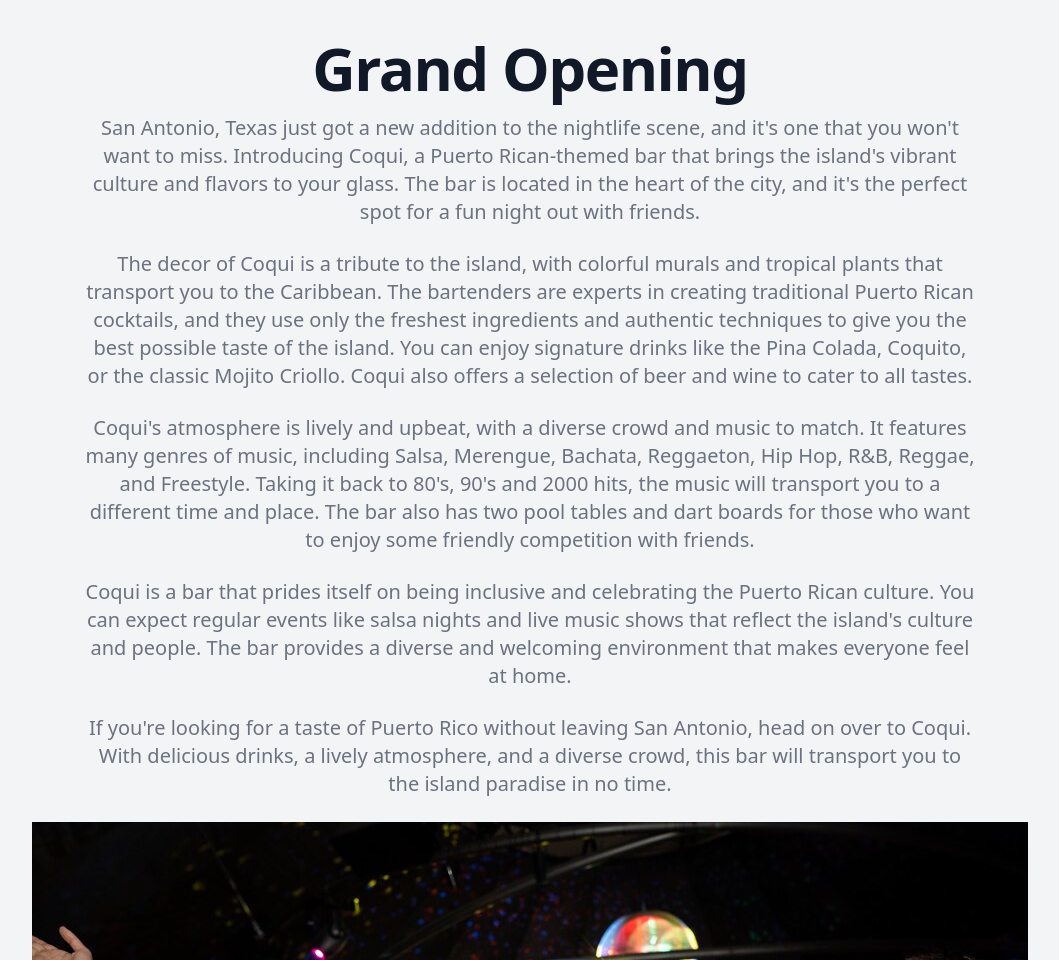
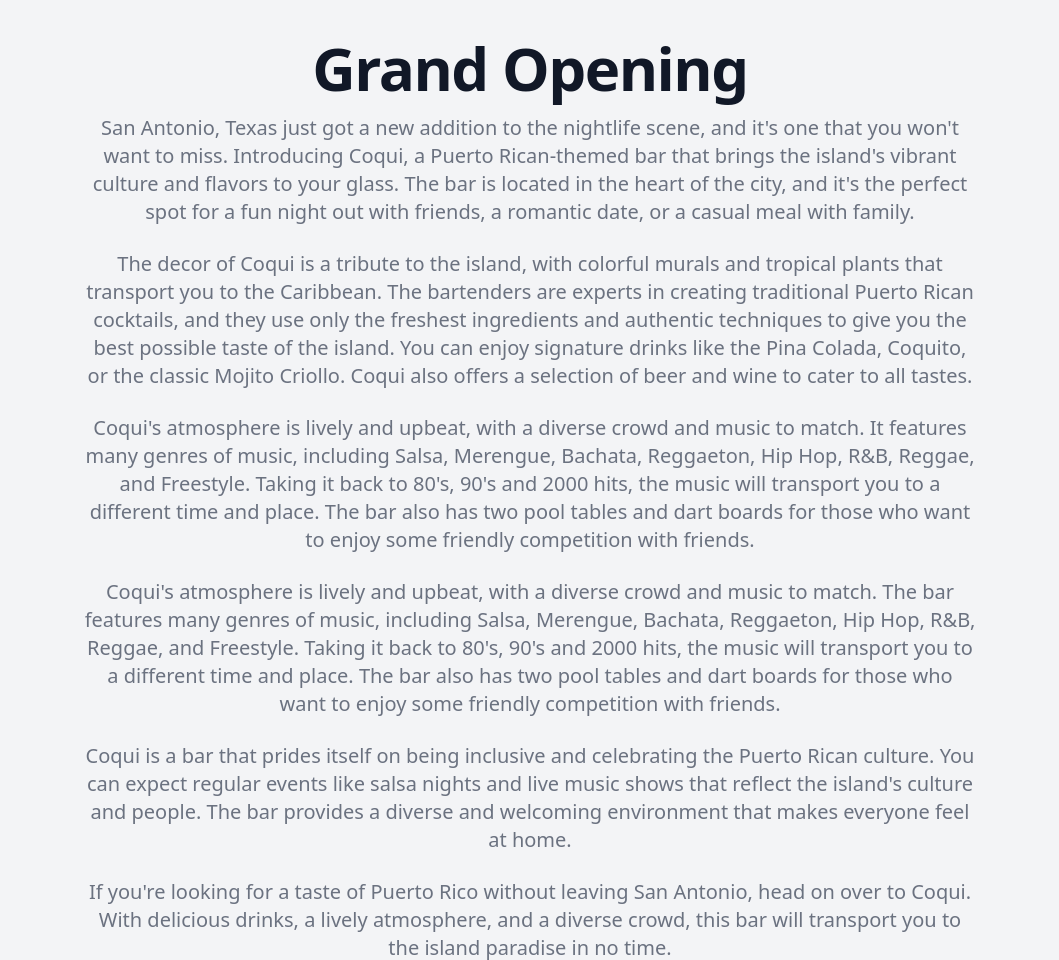
Before and after one commit to RogerHuba/coqui, a Django app: page / in a window 1280 px wide. Shown: the part 363-1323 px from the top of the page, without its empty margins (110-1169 px from the left). Run offline with Django 4.2, Linux system fonts and the light colour scheme; style sheets or scripts are compiled from the project's sources; some libraries are stand-ins or nearby versions.

Commit message:
add more site content

```diff
--- a/templates/index.html
+++ b/templates/index.html
@@ -6,13 +6,16 @@
 </div>
     <h1 class="mb-4 text-4xl font-extrabold leading-none tracking-tight text-gray-900 md:text-5xl lg:text-6xl dark:text-white pl-3 pr-3 pt-10">Grand Opening</h1>
 <p class="mb-6 text-lg font-normal text-gray-500 lg:text-xl sm:px-16 xl:px-48 dark:text-gray-400">
-    San Antonio, Texas just got a new addition to the nightlife scene, and it's one that you won't want to miss. Introducing Coqui, a Puerto Rican-themed bar that brings the island's vibrant culture and flavors to your glass. The bar is located in the heart of the city, and it's the perfect spot for a fun night out with friends.
+    San Antonio, Texas just got a new addition to the nightlife scene, and it's one that you won't want to miss. Introducing Coqui, a Puerto Rican-themed bar that brings the island's vibrant culture and flavors to your glass. The bar is located in the heart of the city, and it's the perfect spot for a fun night out with friends, a romantic date, or a casual meal with family.
 </p>
 <p class="mb-6 text-lg font-normal text-gray-500 lg:text-xl sm:px-16 xl:px-48 dark:text-gray-400">
     The decor of Coqui is a tribute to the island, with colorful murals and tropical plants that transport you to the Caribbean. The bartenders are experts in creating traditional Puerto Rican cocktails, and they use only the freshest ingredients and authentic techniques to give you the best possible taste of the island. You can enjoy signature drinks like the Pina Colada, Coquito, or the classic Mojito Criollo. Coqui also offers a selection of beer and wine to cater to all tastes.
 </p>
 <p class="mb-6 text-lg font-normal text-gray-500 lg:text-xl sm:px-16 xl:px-48 dark:text-gray-400">
     Coqui's atmosphere is lively and upbeat, with a diverse crowd and music to match. It features many genres of music, including Salsa, Merengue, Bachata, Reggaeton, Hip Hop, R&B, Reggae, and Freestyle. Taking it back to 80's, 90's and 2000 hits, the music will transport you to a different time and place. The bar also has two pool tables and dart boards for those who want to enjoy some friendly competition with friends.
+</p>
+<p class="mb-6 text-lg font-normal text-gray-500 lg:text-xl sm:px-16 xl:px-48 dark:text-gray-400">
+    Coqui's atmosphere is lively and upbeat, with a diverse crowd and music to match. The bar features many genres of music, including Salsa, Merengue, Bachata, Reggaeton, Hip Hop, R&B, Reggae, and Freestyle. Taking it back to 80's, 90's and 2000 hits, the music will transport you to a different time and place. The bar also has two pool tables and dart boards for those who want to enjoy some friendly competition with friends.
 </p>
 <p class="mb-6 text-lg font-normal text-gray-500 lg:text-xl sm:px-16 xl:px-48 dark:text-gray-400">
     Coqui is a bar that prides itself on being inclusive and celebrating the Puerto Rican culture. You can expect regular events like salsa nights and live music shows that reflect the island's culture and people. The bar provides a diverse and welcoming environment that makes everyone feel at home.
```
